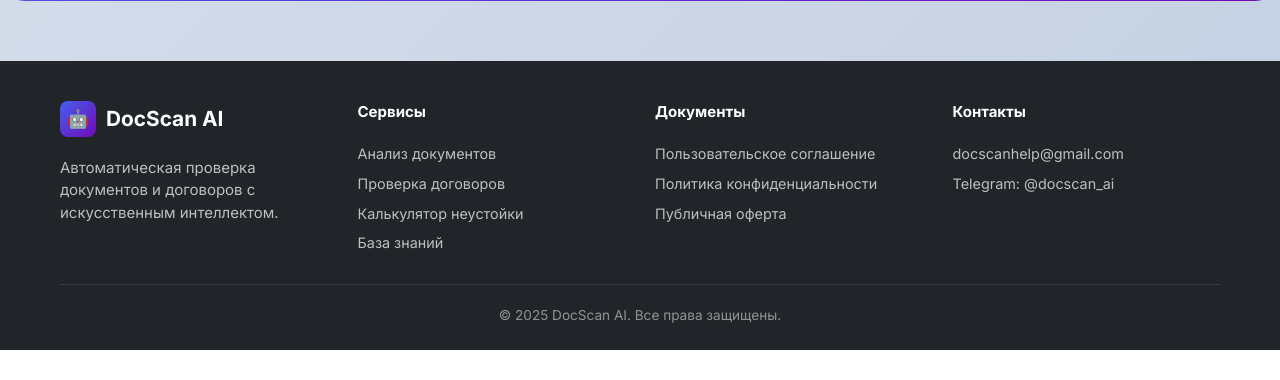
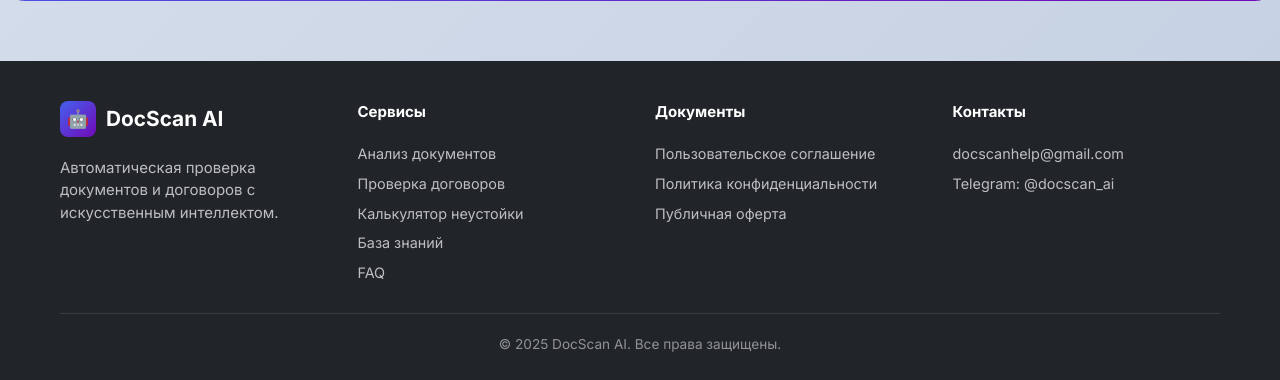
Before and after one commit to ramay1243/docscan-ai, a Flask app: page /calculator-penalty in a window 1280 px wide. Shown: the part 3474-3854 px from the top of the page. Before the commit the page ends 3824 px from the top, so only its background shows below. Run offline with Flask 3, Linux system fonts and the light colour scheme.

Commit message:
Update calculator_penalty.html

```diff
--- a/static/templates/calculator_penalty.html
+++ b/static/templates/calculator_penalty.html
@@ -991,6 +991,7 @@
             <a href="/">🏠 Главная</a>
             <a href="/analiz-dokumentov">📄 Анализ документов</a>
             <a href="/calculator-penalty">🧮 Калькулятор</a>
+            <a href="/faq">❓ FAQ</a>
             <a href="/articles">📚 Статьи</a>
             <a href="https://t.me/docscan_ai" target="_blank">📢 Telegram</a>
         </div>
@@ -1017,6 +1018,8 @@
                         <a href="/proverka-dogovorov" class="footer-link">Проверка договоров</a>
                         <a href="/calculator-penalty" class="footer-link">Калькулятор неустойки</a>
                         <a href="/articles" class="footer-link">База знаний</a>
+
+                        <a href="/faq" class="footer-link">FAQ</a>
                     </div>
                 </div>
 
```
